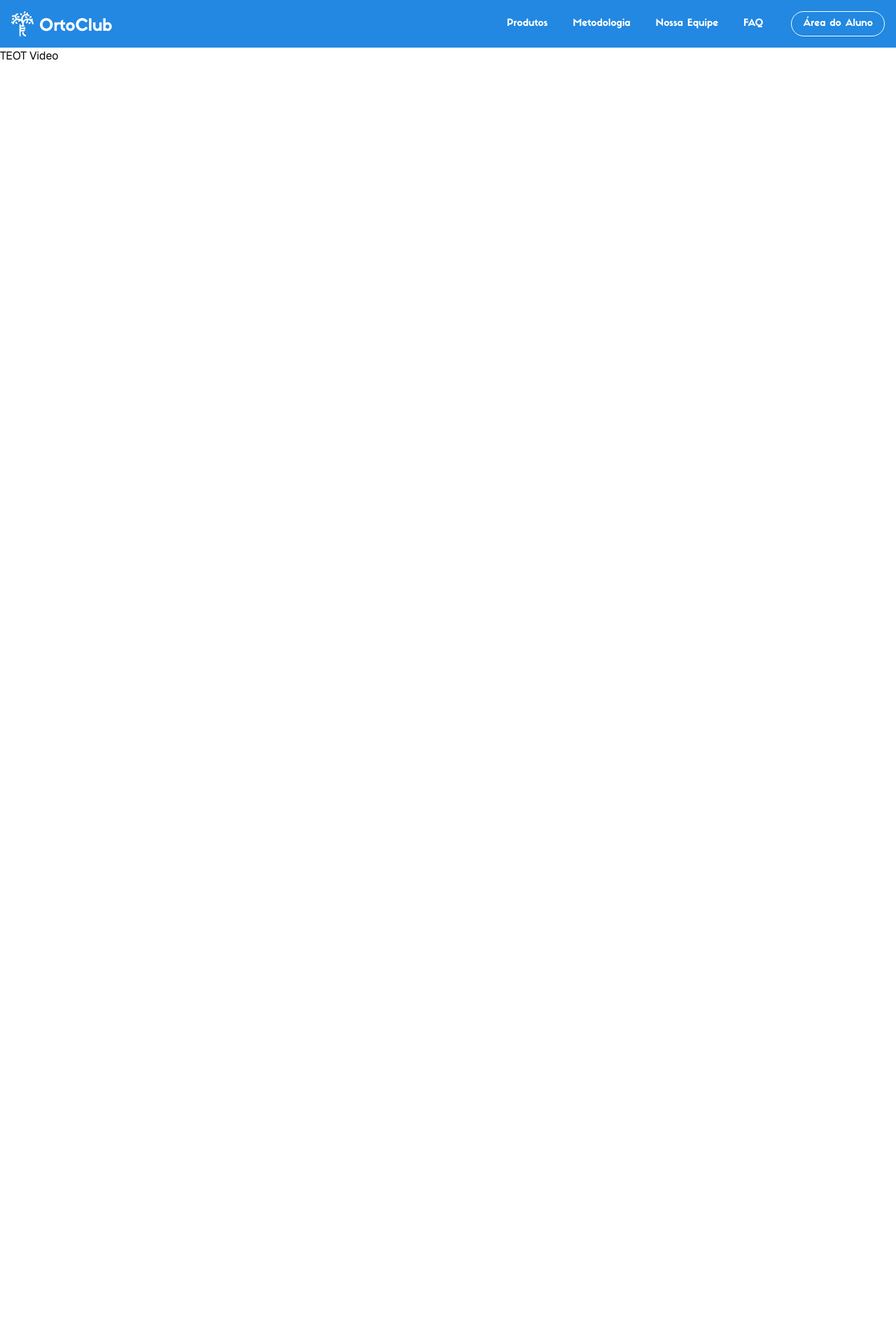
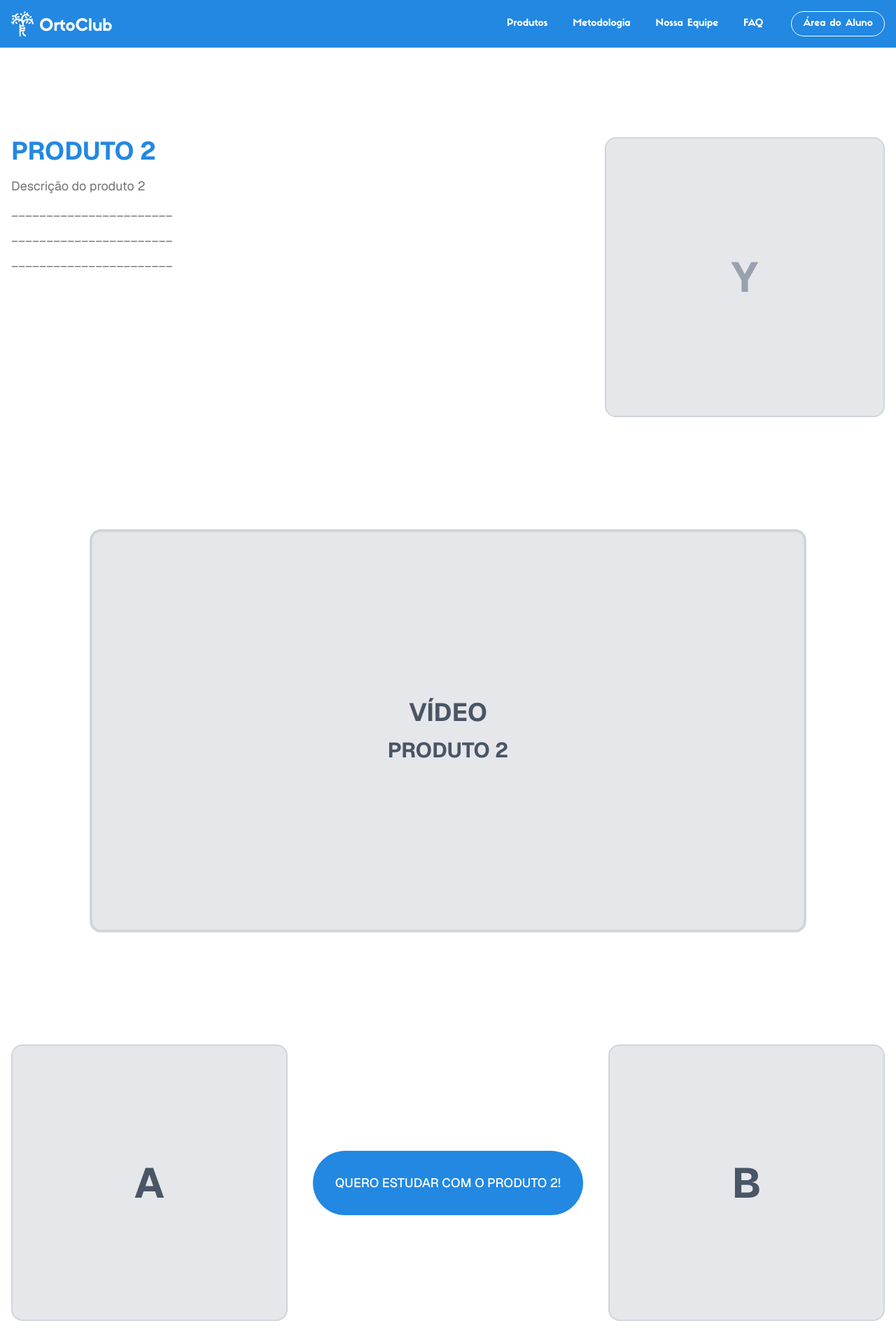
Before and after one commit to OrtoQBank/ortoclub, a Next.js app: page /teot-video in a window 1280 px wide. Shown: the top 1920 px of the page at 70% size. Before the commit the page ends 800 px from the top, so only its background shows below. Built offline with nearby package versions, Linux system fonts and the light colour scheme.

Commit message:
Add new sections for TeotVideo component: Hero2Section, Video2Section, and Cta2Section. Update layout to include these components for improved presentation and user engagement.

```diff
--- /dev/null
+++ b/app/teot-video/_components/cta2-section.tsx
@@ -0,0 +1,33 @@
+import { Button } from '@/components/ui/button';
+
+export default function Cta2Section() {
+    return (
+        <section className="py-12 md:py-20 px-4">
+            <div className="container mx-auto">
+                <div className="mx-auto max-w-7xl">
+                    <div className="grid grid-cols-1 md:grid-cols-3 gap-6 md:gap-8 items-center">
+                        {/* Imagem A */}
+                        <div className="rounded-2xl overflow-hidden w-full aspect-square bg-gray-200 flex items-center justify-center border-2 border-gray-300">
+                            <span className="text-5xl md:text-6xl font-bold text-gray-600">A</span>
+                        </div>
+
+                        {/* Botão Central */}
+                        <div className="flex justify-center items-center">
+                            <Button
+                                size="lg"
+                                className="bg-brand-blue text-white hover:bg-brand-blue/90 text-base md:text-lg px-6 md:px-8 py-6 md:py-8 h-auto w-full md:w-auto rounded-full"
+                            >
+                                QUERO ESTUDAR COM O PRODUTO 2!
+                            </Button>
+                        </div>
+
+                        {/* Imagem B */}
+                        <div className="rounded-2xl overflow-hidden w-full aspect-square bg-gray-200 flex items-center justify-center border-2 border-gray-300">
+                            <span className="text-5xl md:text-6xl font-bold text-gray-600">B</span>
+                        </div>
+                    </div>
+                </div>
+            </div>
+        </section>
+    );
+}
--- /dev/null
+++ b/app/teot-video/_components/hero2-section.tsx
@@ -0,0 +1,39 @@
+import Image from 'next/image';
+
+export default function Hero2Section() {
+    return (
+        <section className="pt-20 md:pt-32 pb-12 md:pb-20 px-4">
+            <div className="container mx-auto">
+                <div className="mx-auto max-w-7xl">
+                    <div className="flex flex-col md:flex-row gap-6 md:gap-8 items-start">
+                        {/* Lado Esquerdo - Descrição */}
+                        <div className="flex-1 space-y-4">
+                            <h1 className="text-3xl md:text-4xl font-bold text-brand-blue">
+                                PRODUTO 2
+                            </h1>
+                            <div className="space-y-2">
+                                <p className="text-base md:text-lg text-muted-foreground">
+                                    Descrição do produto 2
+                                </p>
+                                <p className="text-base md:text-lg text-muted-foreground">
+                                    _______________________
+                                </p>
+                                <p className="text-base md:text-lg text-muted-foreground">
+                                    _______________________
+                                </p>
+                                <p className="text-base md:text-lg text-muted-foreground">
+                                    _______________________
+                                </p>
+                            </div>
+                        </div>
+
+                        {/* Lado Direito - Imagem do Produto */}
+                        <div className="rounded-2xl overflow-hidden w-full md:w-[400px] h-[300px] md:h-[400px] flex-shrink-0 bg-gray-200 flex items-center justify-center border-2 border-gray-300">
+                            <span className="text-4xl md:text-6xl font-bold text-gray-400">Y</span>
+                        </div>
+                    </div>
+                </div>
+            </div>
+        </section>
+    );
+}
--- /dev/null
+++ b/app/teot-video/_components/video2-section.tsx
@@ -0,0 +1,20 @@
+export default function Video2Section() {
+    return (
+        <section className="py-12 md:py-20 px-4">
+            <div className="container mx-auto">
+                <div className="mx-auto max-w-5xl">
+                    <div className="relative w-full aspect-video bg-gray-200 rounded-2xl overflow-hidden border-4 border-gray-300 flex items-center justify-center">
+                        <div className="text-center space-y-4">
+                            <p className="text-2xl md:text-4xl font-bold text-gray-600">
+                                VÍDEO
+                            </p>
+                            <p className="text-xl md:text-3xl font-bold text-gray-600">
+                                PRODUTO 2
+                            </p>
+                        </div>
+                    </div>
+                </div>
+            </div>
+        </section>
+    );
+}
--- a/app/teot-video/page.tsx
+++ b/app/teot-video/page.tsx
@@ -1,7 +1,13 @@
+import Cta2Section from "./_components/cta2-section";
+import Hero2Section from "./_components/hero2-section";
+import Video2Section from "./_components/video2-section";
+
 export default function TeotVideo() {
     return (
         <div>
-            <h1>TEOT Video</h1>
+            <Hero2Section />
+            <Video2Section />
+            <Cta2Section />
         </div>
     );
 }
```
